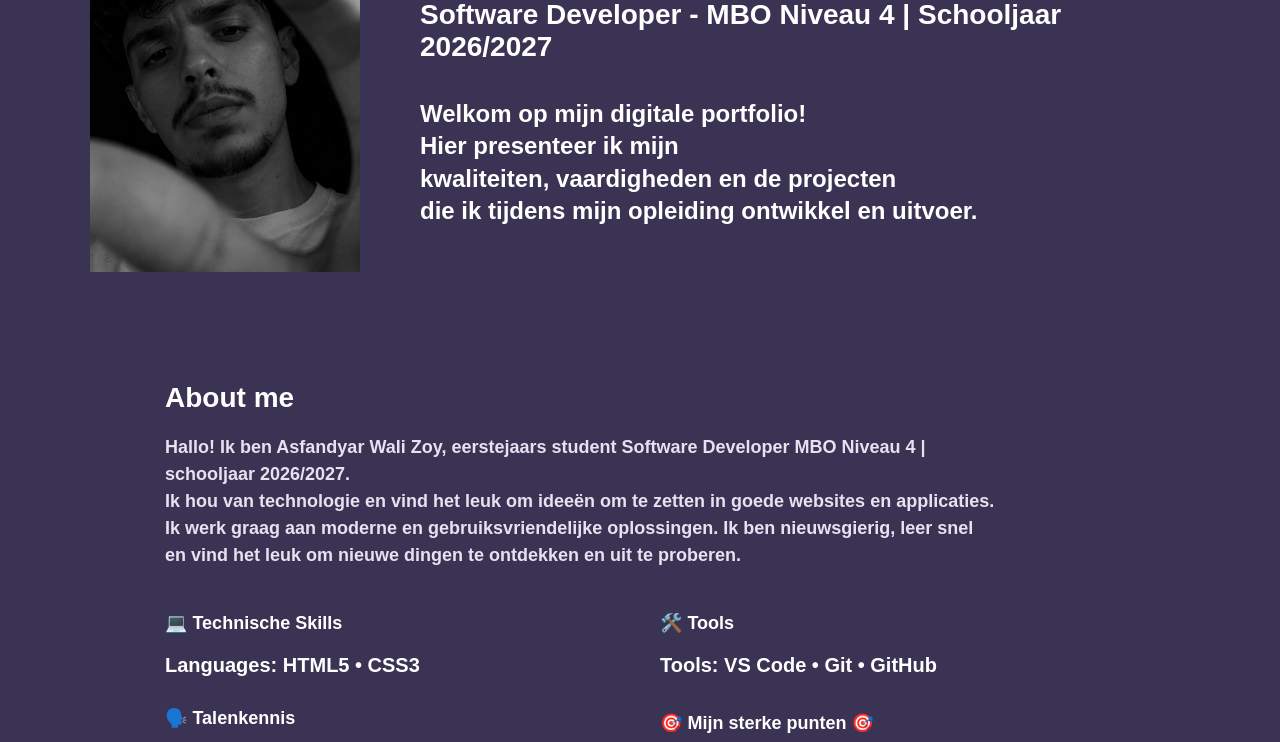
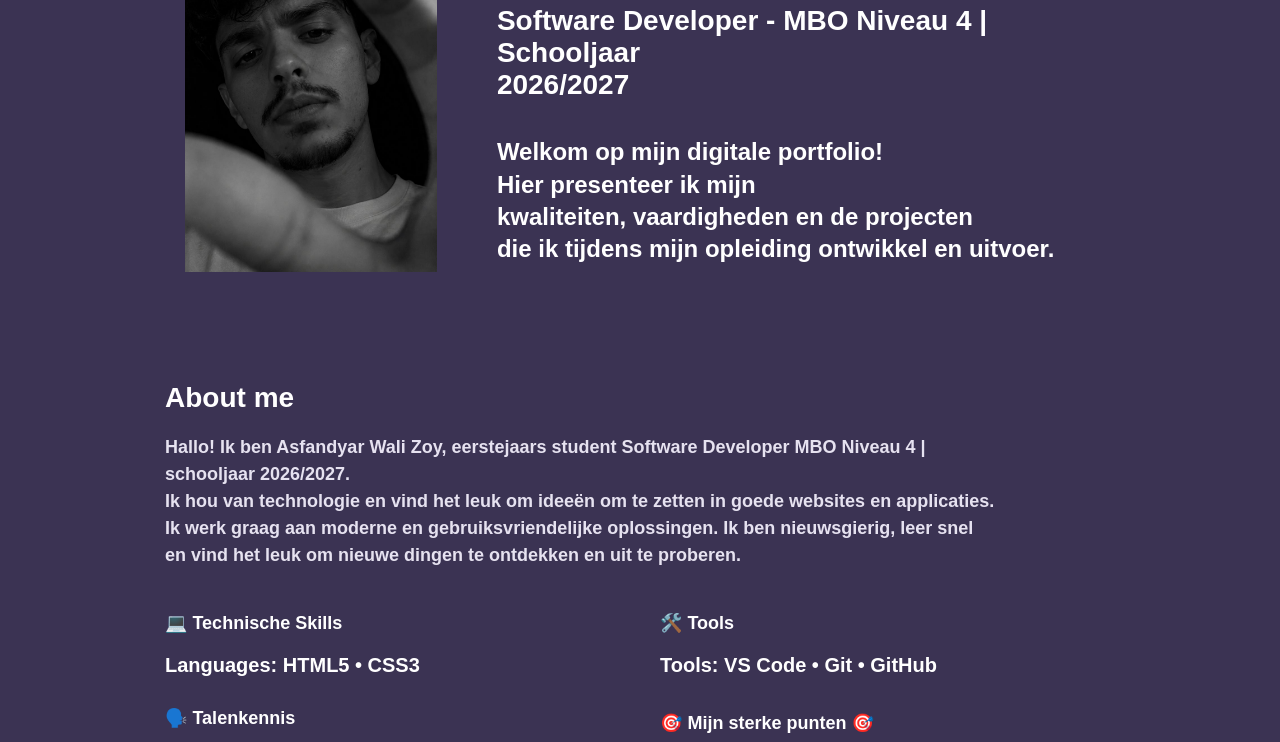
Before and after one commit to Khan26-oss/Portfolio, a plain HTML site: page index.html in a window 1280 px wide. Shown: the part 285-1027 px from the top of the page. Drawn offline with Linux system fonts and the light colour scheme.

Commit message:
hero section stond helemaal in linker kat , ik heb gefixed

```diff
--- a/style1.css
+++ b/style1.css
@@ -50,9 +50,14 @@ nav a:hover {
 /* Hero sectie */
 .hero {
     display: flex;
-    padding: 80px 90px;
-    gap: 60px; /* Ruimte tussen de foto en tekst */
-    align-items: flex-start;
+    justify-content: center;
+    align-items: center;
+    gap: 60px;
+
+    max-width: 950px;
+    margin: 0 auto;
+    padding: 80px 20px;
+    box-sizing: border-box;
 }
 
 .hero img {
@@ -358,3 +363,7 @@ nav a:hover {
     font-size: 15px;
     margin: 0;
 }
+
+@media(max-width: 768px){
+
+}
```
